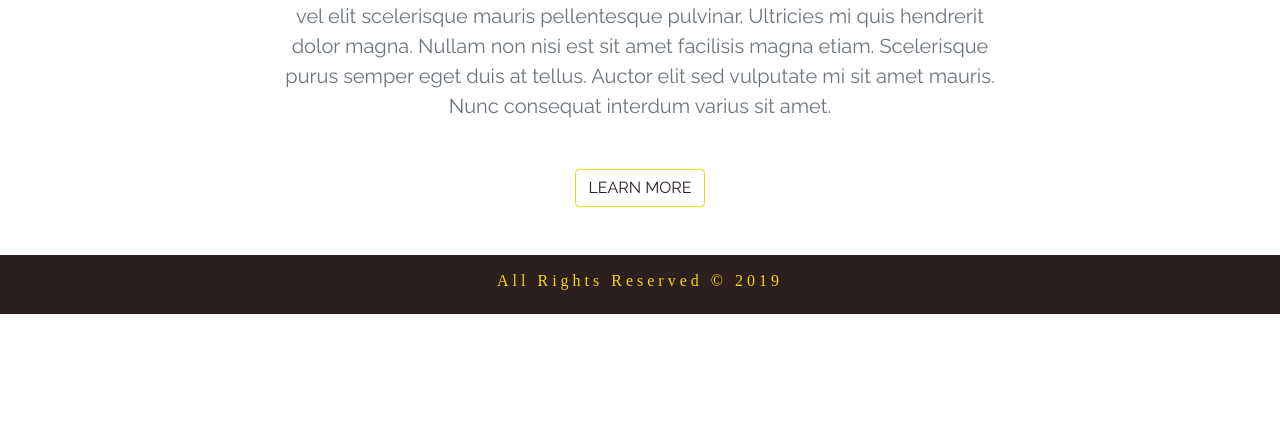
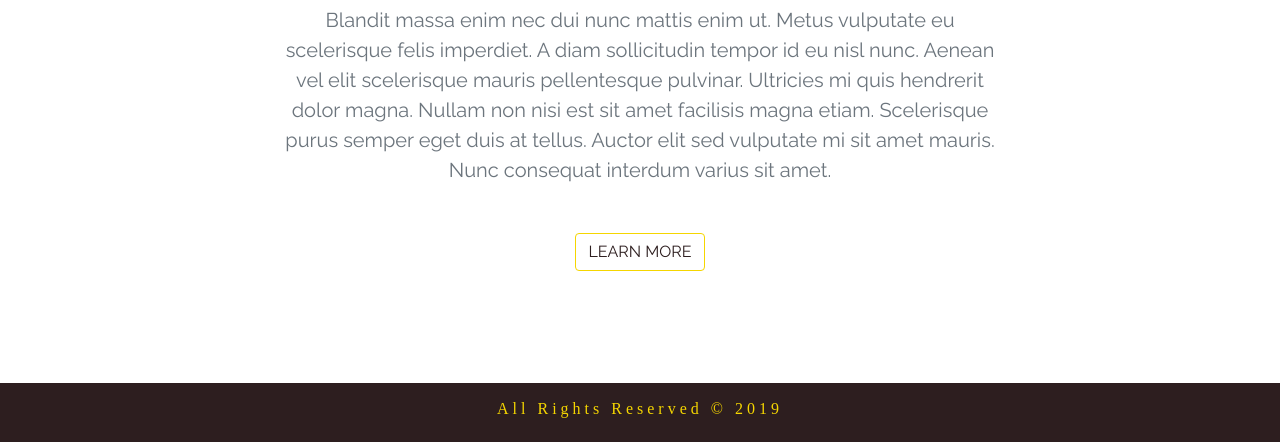
Before and after one commit to DundarKoray/Gatsby__Contentful__Bootstrap__Project__Coffee-Shop, a Gatsby site: page /about in a window 1280 px wide. Shown: the part 752-1194 px from the top of the page. Before the commit the page ends 1066 px from the top, so only its background shows below. Built offline with nearby package versions, Linux system fonts and the light colour scheme; Gatsby itself is replaced by a stand-in of ours.

Commit message:
added more padding into bootstap default

```diff
--- a/src/components/layout.css
+++ b/src/components/layout.css
@@ -106,3 +106,8 @@
 .contact {
   background: var(--mainGrey);
 }
+
+.py-5 {
+  padding-top: 7rem !important;
+  padding-bottom: 7rem !important;
+}
```
